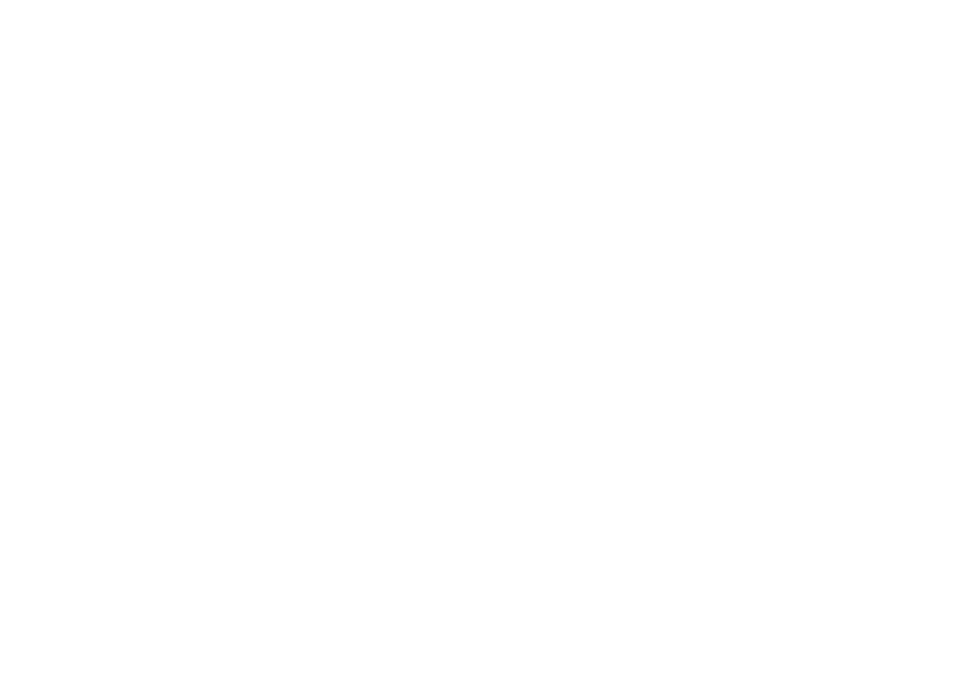
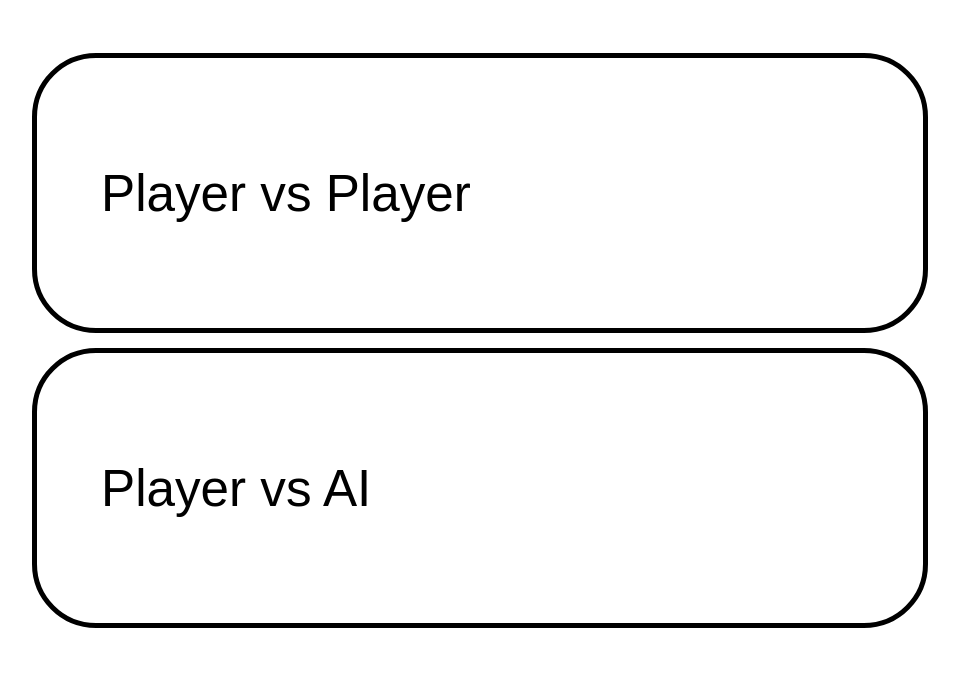
Before and after one commit to omardevelops/Odin_TicTacToe, a plain HTML site: page index.html in a window 1280 px wide. Shown: the whole page, without its empty margins (160-1119 px from the left). Drawn offline with Linux system fonts and the light colour scheme.

Commit message:
added: main menu and styling

```diff
--- a/index.html
+++ b/index.html
@@ -8,7 +8,10 @@
     <title>Tic-Tac-Toe</title>
 </head>
 <body>
-
+    <div id="main_menu">
+        <button id="playerVSplayer">Player vs Player</button>
+        <button id="playerVSai">Player vs AI</button>
+    </div>
 </body>
 <script src="tictactoe.js"></script>
 </html>
--- a/tictactoe.css
+++ b/tictactoe.css
@@ -0,0 +1,30 @@
+#main_menu {
+    /* background: black; */
+    margin: 0 auto;
+    padding: 30px;
+}
+
+#main_menu button {
+    display: block;
+    margin: 15px auto;
+    width: 70vw;
+    height: 35vh;
+    font-size: max(4vw, 5vh);
+    background: transparent;
+    border: 0.4vw solid black;
+    border-radius: 5vw;
+    text-align: left;
+    padding-left: 5vw;
+}
+
+#main_menu button:hover {
+    background: #0D5C63;
+    border-color: #073236;
+    color: white;
+}
+
+#main_menu #playerVSai:hover {
+    background: #BA1200;
+    border-color: #520800;
+    color: white;
+}
```
